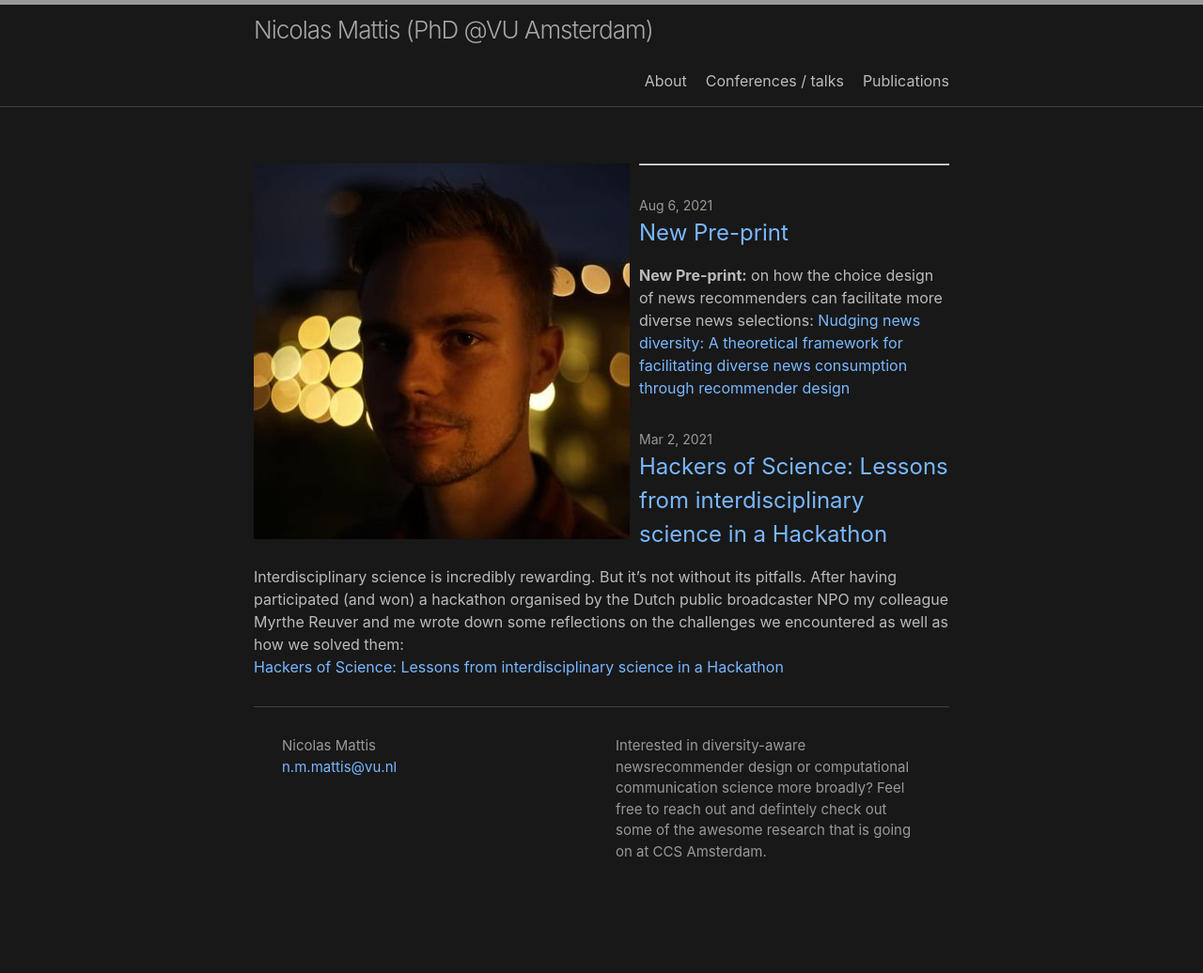
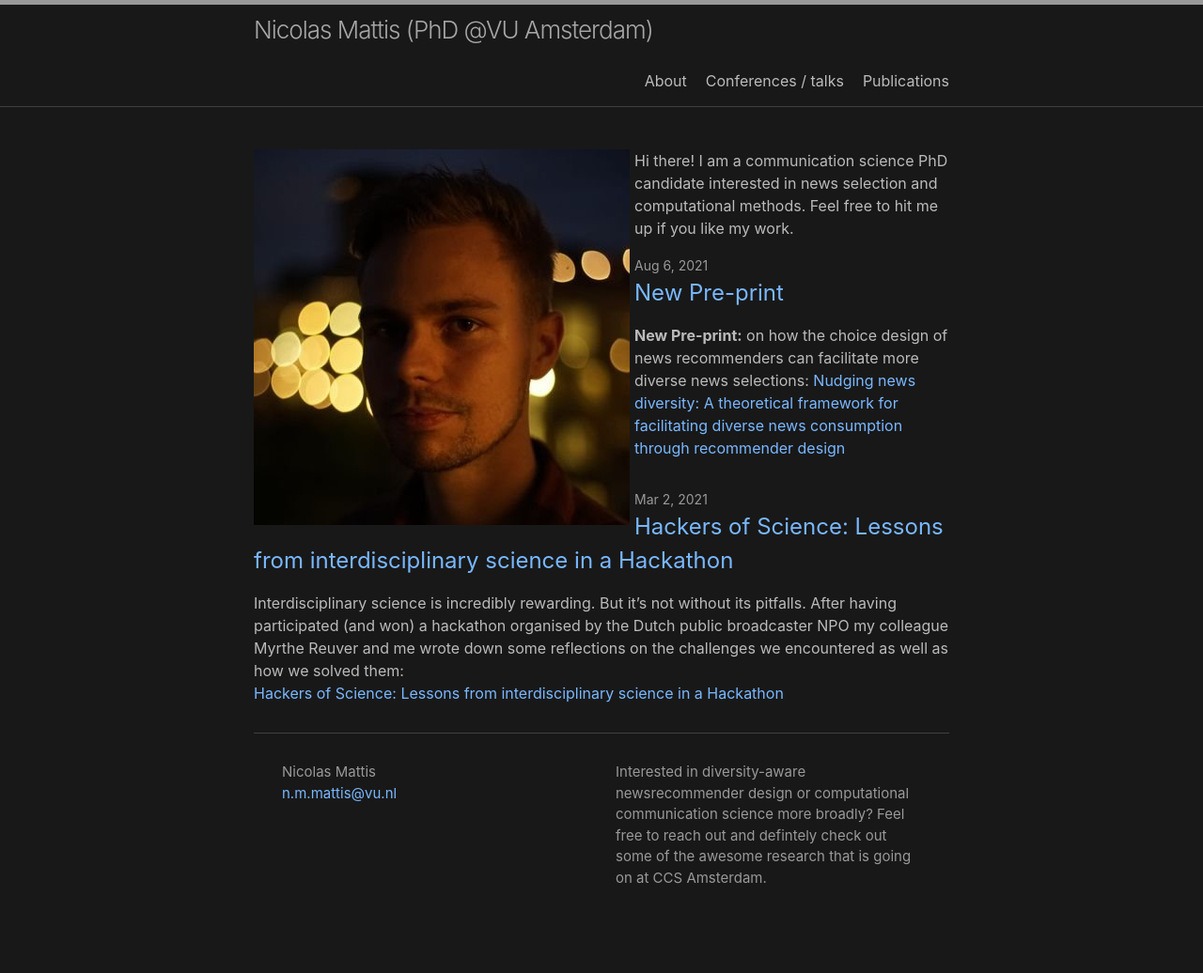
Before and after one commit to nickma101/nickma101.github.io, a Jekyll site: the page built from index.md, in a window 1280 px wide. Shown: the whole page at 94% size. Built offline with Jekyll 4.4.1, drawn with Linux system fonts in a browser that asks for light colours; before the commit the page ends 1008 px from its top, so only the background shows below that.

Commit message:
Update index.md

```diff
--- a/index.md
+++ b/index.md
@@ -10,24 +10,6 @@ layout: home
 
 <img src="image.jpg"
      alt="Markdown Monster icon"
-     style="float: left; margin-right: 10px;" />
+     style="float: left; margin-right: 5px;" />
 
-
-
-
-
-
-
-
-
-
-
-
-
-
-
-
-
-
-
- ____________________________________
+Hi there! I am a communication science PhD candidate interested in news selection and computational methods. Feel free to hit me up if you like my work.
```
